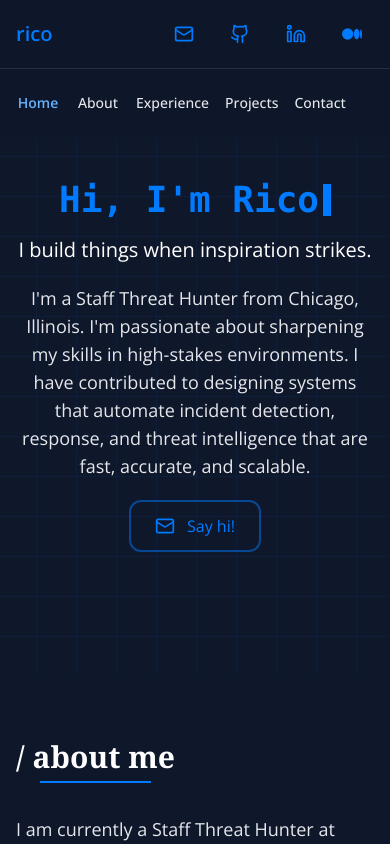
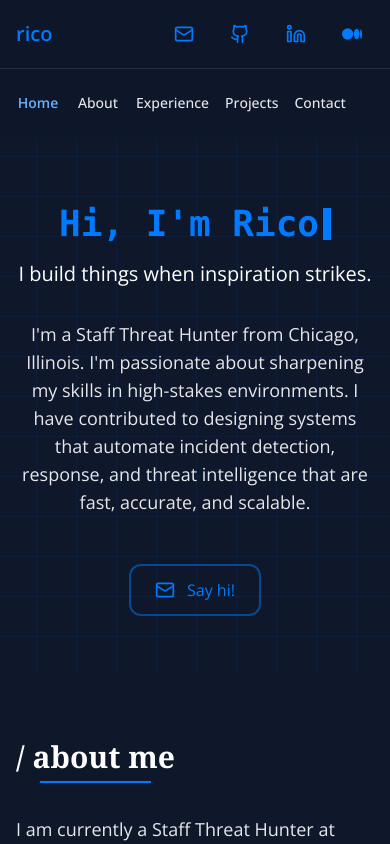
Before and after one commit to ricomanifesto/rico, a React (Vite) app: page / in a window 390 px wide. Shown: the top 844 px of the page. Built offline with nearby package versions, Linux system fonts and the light colour scheme.

Commit message:
Preserve mobile hero header clearance

```diff
--- a/src/components/IntroSection.tsx
+++ b/src/components/IntroSection.tsx
@@ -8,6 +8,7 @@ import { heroBehavior, heroContent } from "../content/hero";
 import { contactLink } from "../content/navigation";
 
 const heroVisualViewportQuery = "(min-width: 768px) and (min-height: 640px)";
+const compactLandscapeHeroViewportQuery = "(min-width: 768px) and (max-height: 639px)";
 
 function canShowHeroVisual(hasRoomyHeroViewport: boolean, shouldReduceMotion: boolean) {
   return hasRoomyHeroViewport && !shouldReduceMotion;
@@ -16,6 +17,7 @@ function canShowHeroVisual(hasRoomyHeroViewport: boolean, shouldReduceMotion: bo
 export default function IntroSection() {
   const shouldReduceMotion = usePrefersReducedMotion();
   const hasRoomyHeroViewport = useMediaQuery(heroVisualViewportQuery);
+  const hasCompactLandscapeHeroViewport = useMediaQuery(compactLandscapeHeroViewportQuery);
   const showHeroVisual = canShowHeroVisual(hasRoomyHeroViewport, shouldReduceMotion);
   const [displayText, setDisplayText] = useState(shouldReduceMotion ? heroContent.headline : "");
 
@@ -42,7 +44,7 @@ export default function IntroSection() {
     <section
       id="intro"
       className="relative flex min-h-[80vh] flex-col items-center justify-center overflow-hidden bg-slate-900 px-4 pt-36 text-center text-white md:px-8 md:pt-16"
-      style={hasRoomyHeroViewport ? undefined : { paddingTop: "3.5rem" }}
+      style={hasCompactLandscapeHeroViewport ? { paddingTop: "3.5rem" } : undefined}
     >
       <div className="network-grid absolute top-0 left-0 w-full h-full pointer-events-none z-0"></div>
 
@@ -74,7 +76,9 @@ export default function IntroSection() {
             </span>
           </h1>
           <motion.p
-            className={`${hasRoomyHeroViewport ? "mb-8 md:text-2xl" : "mb-5"} text-xl`}
+            className={`${hasCompactLandscapeHeroViewport ? "mb-5" : "mb-8"} text-xl ${
+              hasRoomyHeroViewport ? "md:text-2xl" : ""
+            }`}
             initial={{ opacity: 0 }}
             animate={{ opacity: 1 }}
             transition={{ delay: heroBehavior.subtitleMotion.delay, duration: heroBehavior.subtitleMotion.duration }}
@@ -84,7 +88,9 @@ export default function IntroSection() {
 
           <motion.p
             className={`mx-auto max-w-2xl text-lg text-gray-200 md:mx-0 ${
-              hasRoomyHeroViewport ? "mb-12 md:text-xl" : "mb-5"
+              hasCompactLandscapeHeroViewport ? "mb-5" : "mb-12"
+            } ${
+              hasRoomyHeroViewport ? "md:text-xl" : ""
             }`}
             initial={{ opacity: 0 }}
             animate={{ opacity: 1 }}
```
Also changed, not shown: 1 other file (tests, documents, lock files or other folders).
